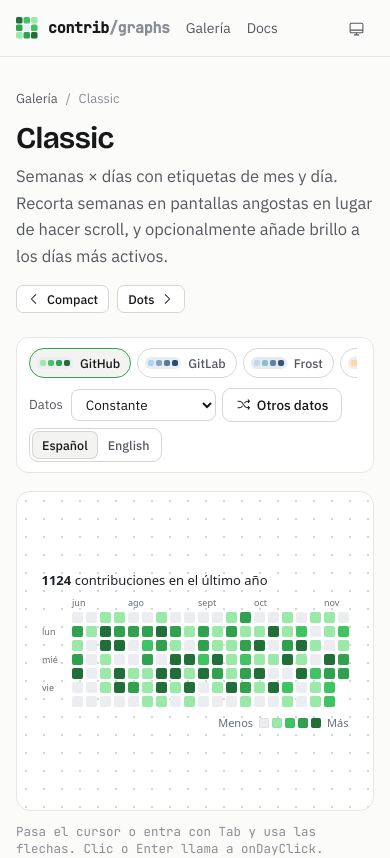
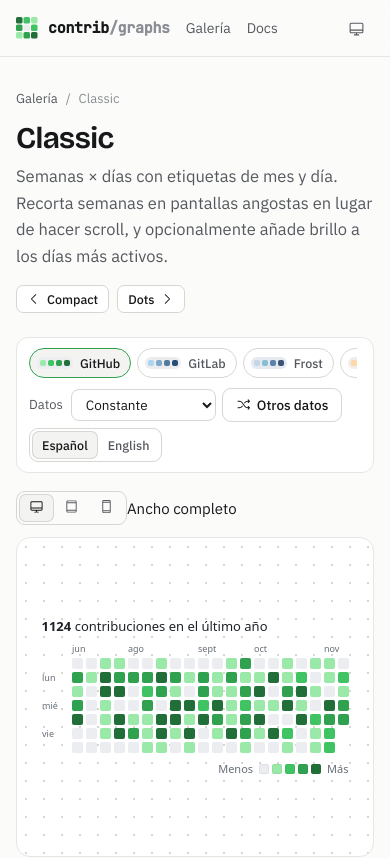
Before and after one commit to ingfranciscastillo/contrib-graphs, a React (Vite) app: page /variants/classic in a window 390 px wide. Shown: the top 858 px of the page. Built offline with nearby package versions, Linux system fonts and the light colour scheme.

Commit message:
feat(site): add desktop, tablet and mobile preview widths to the playground
A device switcher constrains the preview to 768px or 375px with page-like gutters, so cropping and scaling can be checked without resizing the browser. Skyline's playground now wires onWeekClick.

```diff
--- a/src/site/pages/VariantPage.tsx
+++ b/src/site/pages/VariantPage.tsx
@@ -1,7 +1,7 @@
 import { Link, useParams } from '@tanstack/react-router'
 import { useState } from 'react'
-import { ArrowCounterClockwise, CaretLeft, CaretRight } from '@phosphor-icons/react'
-import type { CalendarDay } from '@cg/index'
+import { ArrowCounterClockwise, CaretLeft, CaretRight, Desktop, DeviceMobile, DeviceTablet } from '@phosphor-icons/react'
+import type { CalendarDay, SkylineWeek } from '@cg/index'
 import { formatDate } from '@cg/index'
 import { useDemo } from '../search'
 import { CodeBlock, DemoToolbar } from '../ui'
@@ -19,6 +19,8 @@ function Playground({ def }: { def: VariantDef }) {
   const [values, setValues] = useState<Values>(def.defaults)
   const [clicked, setClicked] = useState<CalendarDay | null>(null)
   const [replay, setReplay] = useState(0)
+  const [device, setDevice] = useState<Device>('desktop')
+  const [week, setWeek] = useState<SkylineWeek | null>(null)
   const C = def.component
   const changed = Object.keys(values).some((k) => values[k] !== def.defaults[k])
   const idx = variants.findIndex((v) => v.id === def.id)
@@ -55,7 +57,19 @@ function Playground({ def }: { def: VariantDef }) {
 
       <div className="playground">
         <div className="preview-col">
-          <div className="preview">
+          <div className="preview-bar">
+            <div className="segmented" role="radiogroup" aria-label="Ancho de la vista previa">
+              {devices.map(({ id, label, Icon }) => (
+                <button key={id} role="radio" aria-checked={device === id} onClick={() => setDevice(id)}>
+                  <Icon size={15} aria-hidden="true" />
+                  <span className="hide-sm">{label}</span>
+                </button>
+              ))}
+            </div>
+            <span className="preview-size">{device === 'desktop' ? 'Ancho completo' : `${deviceWidth[device]} px`}</span>
+          </div>
+          <div className="preview" data-device={device}>
+            <div className="device-frame" style={{ maxWidth: deviceWidth[device] }}>
               <C
                 key={replay}
                 {...values}
@@ -63,13 +77,17 @@ function Playground({ def }: { def: VariantDef }) {
                 data={data}
                 theme={theme}
                 onDayClick={def.id === 'skyline' ? undefined : setClicked}
+                onWeekClick={def.id === 'skyline' ? setWeek : undefined}
               />
+            </div>
           </div>
           <div className="preview-meta">
             <span>
-              {clicked
+              {def.id === 'skyline' && week
+                ? `onWeekClick({ total: ${week.total}, activeDays: ${week.activeDays}, level: ${week.level} }), semana del ${formatDate(week.days[0]?.date ?? '', locale.locale)}`
+                : clicked
                 ? `onDayClick({ date: '${clicked.date}', count: ${clicked.count}, level: ${clicked.level} }), ${formatDate(clicked.date, locale.locale)}`
-                : 'Pasa el cursor o entra con Tab y usa las flechas. Clic o Enter llama a onDayClick.'}
+                : `Pasa el cursor o entra con Tab y usa las flechas. Clic o Enter llama a ${def.id === 'skyline' ? 'onWeekClick' : 'onDayClick'}.`}
             </span>
             {values.animate === true && (
               <button className="btn btn-ghost btn-sm" onClick={() => setReplay((r) => r + 1)}>
@@ -151,3 +169,11 @@ function ControlField({ control: c, value, onChange }: { control: Control; value
       )
   }
 }
+
+type Device = 'desktop' | 'tablet' | 'mobile'
+const deviceWidth: Record<Device, number | undefined> = { desktop: undefined, tablet: 768, mobile: 375 }
+const devices = [
+  { id: 'desktop', label: 'Escritorio', Icon: Desktop },
+  { id: 'tablet', label: 'Tablet', Icon: DeviceTablet },
+  { id: 'mobile', label: 'Móvil', Icon: DeviceMobile },
+] as const
```
Lines whose indentation alone changed are shown as unchanged.
